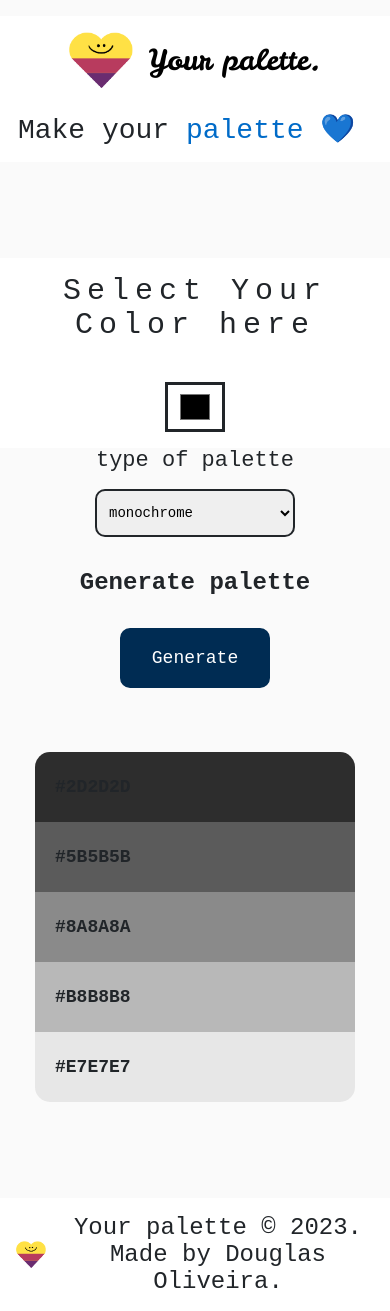
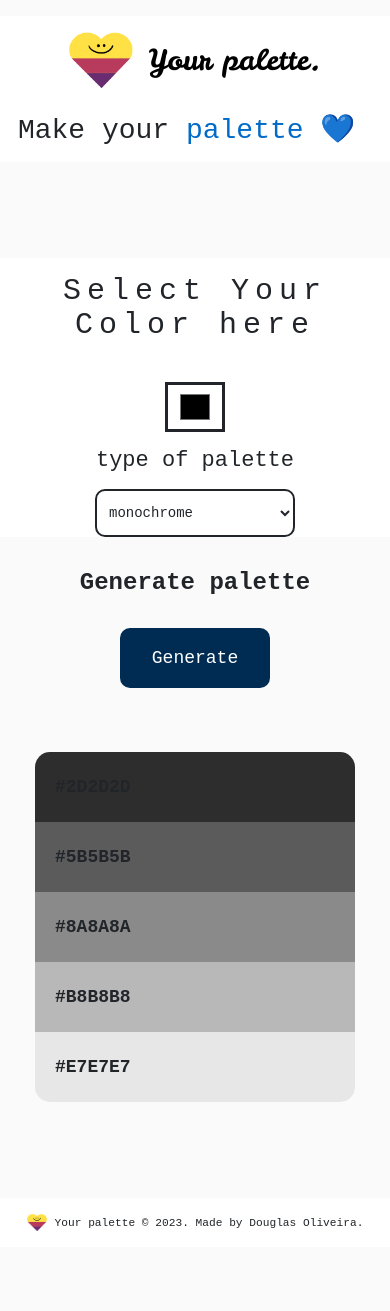
Before and after one commit to Dougladmo/your-palette, a React (Vite) app: page / in a window 390 px wide. After the commit the page ends 1247 px from the top, so only its background shows below. Built offline with nearby package versions, Linux system fonts and the light colour scheme; a web font is replaced by a local one.

Commit message:
design, api e paleta finalizados

```diff
--- a/src/components/Form/ColorForm.module.css
+++ b/src/components/Form/ColorForm.module.css
@@ -41,6 +41,7 @@
     display: flex;
     flex-direction: column;
     align-items: center;
+    background-color: #fff;
     gap: 1rem;
     font-size: 22px;
     text-align: center;
@@ -48,6 +49,8 @@
 }
 
 .form_control select {
+    background-color: #fff;
+    color: #212529;
     display: block;
     height: 3rem;
     font-family: 'Roboto Mono', monospace;
--- a/src/components/layout/Footer/Footer.module.css
+++ b/src/components/layout/Footer/Footer.module.css
@@ -15,3 +15,33 @@
 .Footer img {
     width: 30px;
 }
+
+@media (max-width: 800px) {
+    .Footer {
+        font-size: 1px;
+        gap: .5rem;
+    }
+    .Footer img {
+        width: 20px;
+    }
+}
+
+@media (max-width: 600px) {
+    .Footer {
+        font-size: 0.7rem;
+        gap: .5rem;
+    }
+    .Footer img {
+        width: 20px;
+    }
+}
+
+@media (max-width: 340px) {
+    .Footer {
+        font-size: 0.6rem;
+        gap: .5rem;
+    }
+    .Footer img {
+        width: 20px;
+    }
+}
```
